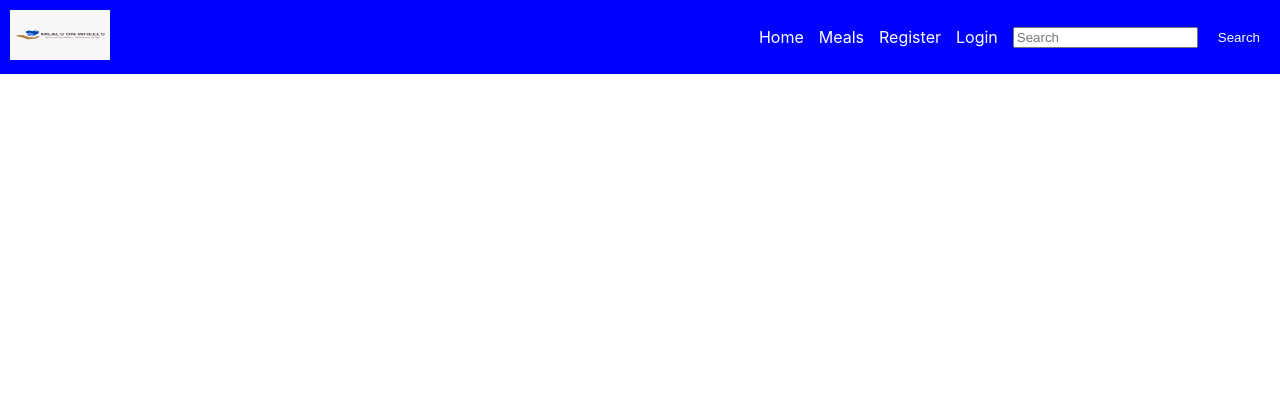
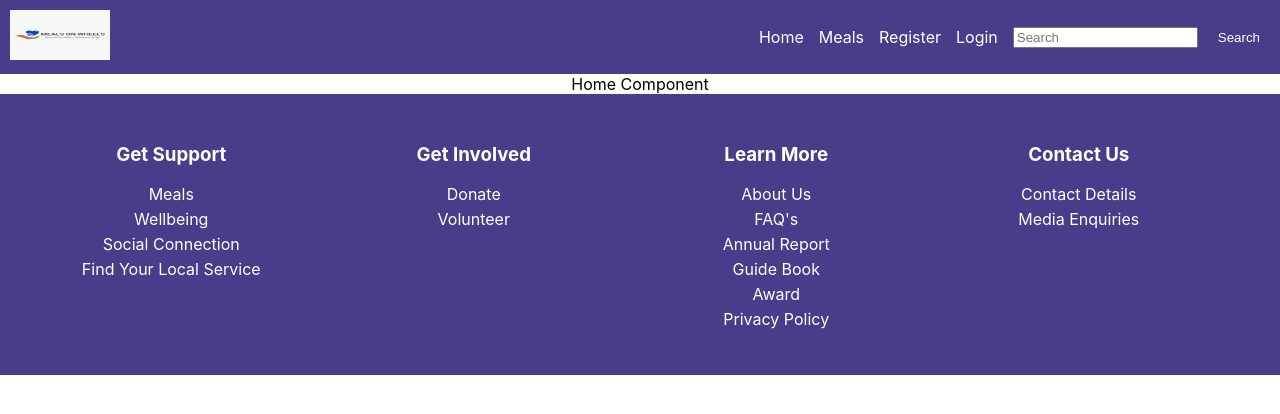
Before and after one commit to allynable/MerryMeals, a React (Create React App) app in the folder Frontend/merrymeals/: page / in a window 1280 px wide. Shown: the top 414 px of the page. Built offline with nearby package versions, Linux system fonts and the light colour scheme.

Commit message:
Add Register Volunteer

```diff
--- a/Frontend/merrymeals/package.json
+++ b/Frontend/merrymeals/package.json
@@ -9,7 +9,7 @@
     "bootstrap": "^5.2.3",
     "react": "^18.2.0",
     "react-dom": "^18.2.0",
-    "react-router-dom": "^6.11.2",
+    "react-router-dom": "^5.2.0",
     "react-scripts": "^5.0.1",
     "web-vitals": "^2.1.4"
   },
--- a/Frontend/merrymeals/src/App.js
+++ b/Frontend/merrymeals/src/App.js
@@ -1,13 +1,25 @@
 //import React, { Component } from 'react'
-import {BrowserRouter as Router} from 'react-router-dom'
+// eslint-disable-next-line
+import {BrowserRouter as Router, Route, Switch} from 'react-router-dom'
 import './App.css';
 import HeaderComponent from './component/HeaderComponent'
+import FooterComponent from './component/FooterComponent'
+import HomeComponent from './component/HomeComponent';
+import PVRegisterComponent from './component/PVRegisterComponent'
+
 
 function App() {
   return (
     <div className="App">
       <Router>
       <HeaderComponent></HeaderComponent>
+
+      <Switch>
+      <Route exact path='/' component={HomeComponent}></Route>
+      <Route exact path='/pvregistration' component={PVRegisterComponent}></Route>
+      </Switch>
+
+      <FooterComponent></FooterComponent>
 
 
       </Router>
--- /dev/null
+++ b/Frontend/merrymeals/src/component/FooterComponent.js
@@ -0,0 +1,56 @@
+import React, { Component } from 'react'
+import '../css/FooterComponent.css'
+
+export class FooterComponent extends Component {
+  render() {
+    return (
+      <div>
+
+<footer class="footer">
+    <div class="footer-menu">
+      <h3 class="footer-title">Get Support</h3>
+      <ul class="footer-links">
+        <li><a href="...">Meals</a></li>
+        <li><a href="...">Wellbeing</a></li>
+        <li><a href="...">Social Connection</a></li>
+        <li><a href="...">Find Your Local Service</a></li>
+      </ul>
+    </div>
+    <div class="footer-menu">
+      <h3 class="footer-title">Get Involved</h3>
+      <ul class="footer-links">
+        <li><a href="...">Donate</a></li>
+        <li><a href="...">Volunteer</a></li>
+      </ul>
+    </div>
+    <div class="footer-menu">
+      <h3 class="footer-title">Learn More</h3>
+      <ul class="footer-links">
+        <li><a href="...">About Us</a></li>
+        <li><a href="...">FAQ's</a></li>
+        <li><a href="...">Annual Report</a></li>
+        <li><a href="...">Guide Book</a></li>
+        <li><a href="...">Award</a></li>
+        <li><a href="...">Privacy Policy</a></li>
+      </ul>
+    </div>
+    <div class="footer-menu">
+      <h3 class="footer-title">Contact Us</h3>
+      <ul class="footer-links">
+        <li><a href="...">Contact Details</a></li>
+        <li><a href="...">Media Enquiries</a></li>
+      </ul>
+    </div>
+    <div class="footer-social">
+      <a href="..." class="footer-social-link"><i class="fab fa-facebook"></i></a>
+      <a href="..." class="footer-social-link"><i class="fab fa-youtube"></i></a>
+      <a href="..." class="footer-social-link"><i class="fab fa-instagram"></i></a>
+    </div>
+  </footer>
+
+      </div>
+    )
+  }
+}
+
+export default FooterComponent
--- a/Frontend/merrymeals/src/component/HeaderComponent.js
+++ b/Frontend/merrymeals/src/component/HeaderComponent.js
@@ -20,7 +20,7 @@ export class HeaderComponent extends Component {
           <div class="navbar-dropdown-content">
             <a href="...">Member/Caregivers</a>
             <br></br>
-            <a href="...">Partner/Volunteer</a>
+            <a href="/pvregistration">Partner/Volunteer</a>
           </div>
         </li>
         <li class="navbar-dropdown">
--- /dev/null
+++ b/Frontend/merrymeals/src/component/HomeComponent.js
@@ -0,0 +1,13 @@
+import React, { Component } from 'react'
+
+export class HomeComponent extends Component {
+  render() {
+    return (
+      <div>
+        Home Component
+      </div>
+    )
+  }
+}
+
+export default HomeComponent
--- /dev/null
+++ b/Frontend/merrymeals/src/component/PVRegisterComponent.js
@@ -0,0 +1,81 @@
+import React, { useState } from 'react';
+import '../css/PVRegisterComponent.css';
+
+const RegistrationForm = () => {
+  const [firstName, setFirstName] = useState('');
+  const [lastName, setLastName] = useState('');
+  const [address, setAddress] = useState('');
+  const [email, setEmail] = useState('');
+  const [phone, setPhone] = useState('');
+  const [birthDate, setBirthDate] = useState('');
+  const [password, setPassword] = useState('');
+  const [confirmPassword, setConfirmPassword] = useState('');
+  const [representingGroup, setRepresentingGroup] = useState(false);
+  const [groupName, setGroupName] = useState('');
+  const [expertise, setExpertise] = useState('');
+
+  const handleRegistration = (e) => {
+    e.preventDefault();
+    // Handle form submission logic here
+  };
+
+  return (
+    <form onSubmit={handleRegistration}>
+      <div>
+        <label htmlFor="firstName">First Name:</label>
+        <input type="text" id="firstName" value={firstName} onChange={(e) => setFirstName(e.target.value)} required />
+      </div>
+      <div>
+        <label htmlFor="lastName">Last Name:</label>
+        <input type="text" id="lastName" value={lastName} onChange={(e) => setLastName(e.target.value)} required />
+      </div>
+      <div>
+        <label htmlFor="address">Address:</label>
+        <input type="text-area" id="address" value={address} onChange={(e) => setAddress(e.target.value)} />
+      </div>
+      <div>
+        <label htmlFor="email">Email:</label>
+        <input type="email" id="email" value={email} onChange={(e) => setEmail(e.target.value)} required />
+      </div>
+      <div>
+        <label htmlFor="phone">Phone:</label>
+        <input type="tel" id="phone" value={phone} onChange={(e) => setPhone(e.target.value)} required />
+      </div>
+      <div>
+        <label htmlFor="birthDate">Birth Date:</label>
+        <input type="date" id="birthDate" value={birthDate} onChange={(e) => setBirthDate(e.target.value)} required />
+      </div>
+      <div>
+        <label htmlFor="password">Password:</label>
+        <input type="password" id="password" value={password} onChange={(e) => setPassword(e.target.value)} required />
+      </div>
+      <div>
+        <label htmlFor="confirmPassword">Confirm Password:</label>
+        <input type="password" id="confirmPassword" value={confirmPassword} onChange={(e) => setConfirmPassword(e.target.value)} required />
+      </div>
+      <div>
+        <label htmlFor="representingGroup">Are you representing a group or club?</label>
+        <input type="checkbox" id="representingGroup" checked={representingGroup} onChange={(e) => setRepresentingGroup(e.target.checked)} />
+      </div>
+      {representingGroup && (
+        <div>
+          <label htmlFor="groupName">Group Name:</label>
+          <input type="text" id="groupName" value={groupName} onChange={(e) => setGroupName(e.target.value)} />
+        </div>
+      )}
+      <div>
+        <label htmlFor="expertise">Areas of expertise/interest:</label>
+        <select id="expertise" value={expertise} onChange={(e) => setExpertise(e.target.value)}>
+          <option value="">Select expertise</option>
+          <option value="driving">Driving/Delivery</option>
+          <option value="cooking">Cooking/Kitchen Help</option>
+        </select>
+      </div>
+      <div>
+        <button type="submit">Register</button>
+      </div>
+    </form>
+  );
+};
+
+export default RegistrationForm;
--- /dev/null
+++ b/Frontend/merrymeals/src/css/FooterComponent.css
@@ -0,0 +1,52 @@
+.footer {
+  background-color: #483d8b;
+  padding: 20px;
+  color: white;
+  display: flex;
+  flex-wrap: wrap;
+  justify-content: center;
+}
+
+.footer-menu {
+  flex: 1;
+  margin: 10px;
+}
+
+.footer-title {
+  font-weight: bold;
+}
+
+.footer-links {
+  list-style: none;
+  padding: 0;
+}
+
+.footer-links li {
+  margin-bottom: 5px;
+}
+
+.footer-links a {
+  color: white;
+  text-decoration: none;
+}
+
+.footer-links a:hover {
+  color: #b7c274;
+}
+
+.footer-social {
+  display: flex;
+  justify-content: center;
+  margin-top: 20px;
+}
+
+.footer-social-link {
+  color: white;
+  margin: 0 5px;
+  font-size: 20px;
+  text-decoration: none;
+}
+
+.footer-social-link:hover {
+  color: #b7c274;
+}
--- a/Frontend/merrymeals/src/css/HeaderComponent.css
+++ b/Frontend/merrymeals/src/css/HeaderComponent.css
@@ -1,5 +1,5 @@
 .navbar {
-  background-color: blue;
+  background-color: #483d8b;
   color: white;
   display: flex;
   justify-content: space-between;
@@ -45,7 +45,7 @@
 .navbar-dropdown-content {
   display: none;
   position: absolute;
-  background-color: blue;
+  background-color: #483d8b;
   padding: 10px;
   z-index: 1;
 }
@@ -69,7 +69,7 @@
 }
 
 .navbar-search-button {
-  background-color: blue;
+  background-color: #483d8b;
   color: white;
   border: none;
   padding: 5px 10px;
@@ -77,7 +77,7 @@
 }
 
 .navbar-search-button:hover {
-  background-color: green;
+  background-color: #b7c274;
 }
 
 @media screen and (max-width: 768px) {
--- /dev/null
+++ b/Frontend/merrymeals/src/css/PVRegisterComponent.css
@@ -0,0 +1,58 @@
+/* PVRegisterComponent.css */
+form {
+  display: flex;
+  flex-wrap: wrap;
+  justify-content: space-between;
+}
+
+form div {
+  flex-basis: 48%;
+  margin-bottom: 1rem;
+}
+
+form label {
+  display: block;
+  margin-bottom: 0.5rem;
+  font-weight: bold;
+}
+
+form input,
+form select {
+  width: 100%;
+  padding: 0.5rem;
+  border: 1px solid #ccc;
+  border-radius: 4px;
+}
+
+form button[type="submit"] {
+  padding: 0.5rem 1rem;
+  background-color: #007bff;
+  color: #fff;
+  border: none;
+  border-radius: 4px;
+  cursor: pointer;
+}
+
+form button[type="submit"]:hover {
+  background-color: #315376;
+}
+
+.checkbox-group {
+  display: flex;
+  align-items: center;
+  margin-top: 1rem;
+}
+
+.checkbox-group label {
+  margin-right: 0.5rem;
+}
+
+.checkbox-group input[type="checkbox"] {
+  margin-right: 0.25rem;
+}
+
+@media screen and (max-width: 768px) {
+  form div {
+    flex-basis: 100%;
+  }
+}
```
Also changed, not shown: Frontend/merrymeals/src/service/PVRegisterService.js (added), 1 other file (tests, documents, lock files or other folders).
